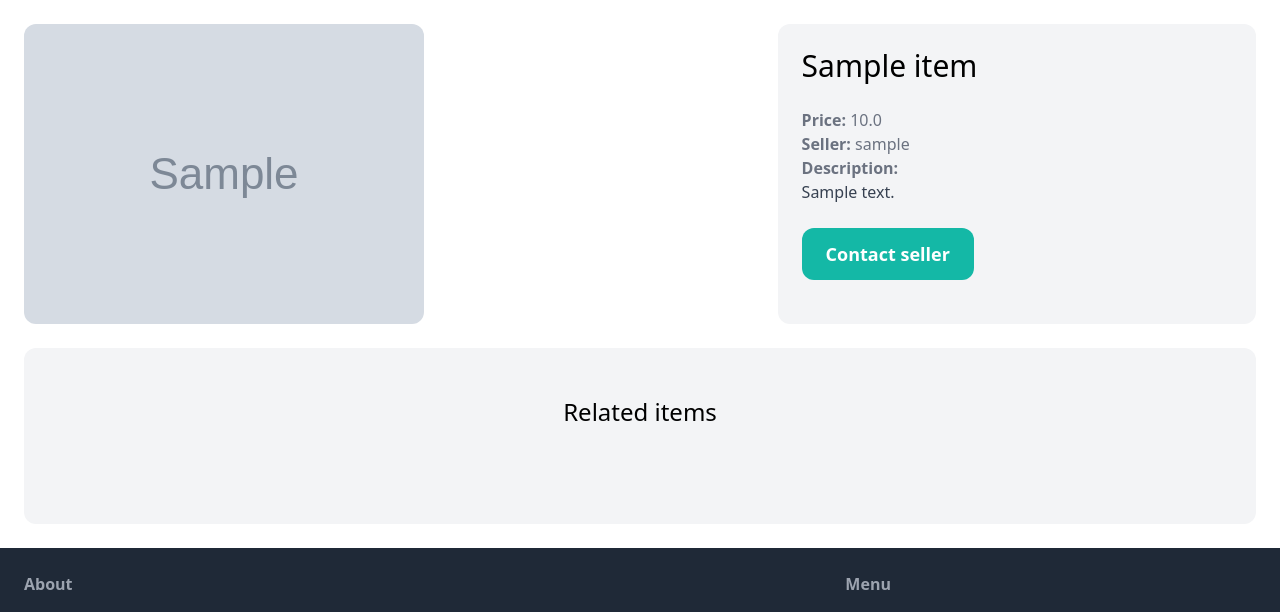
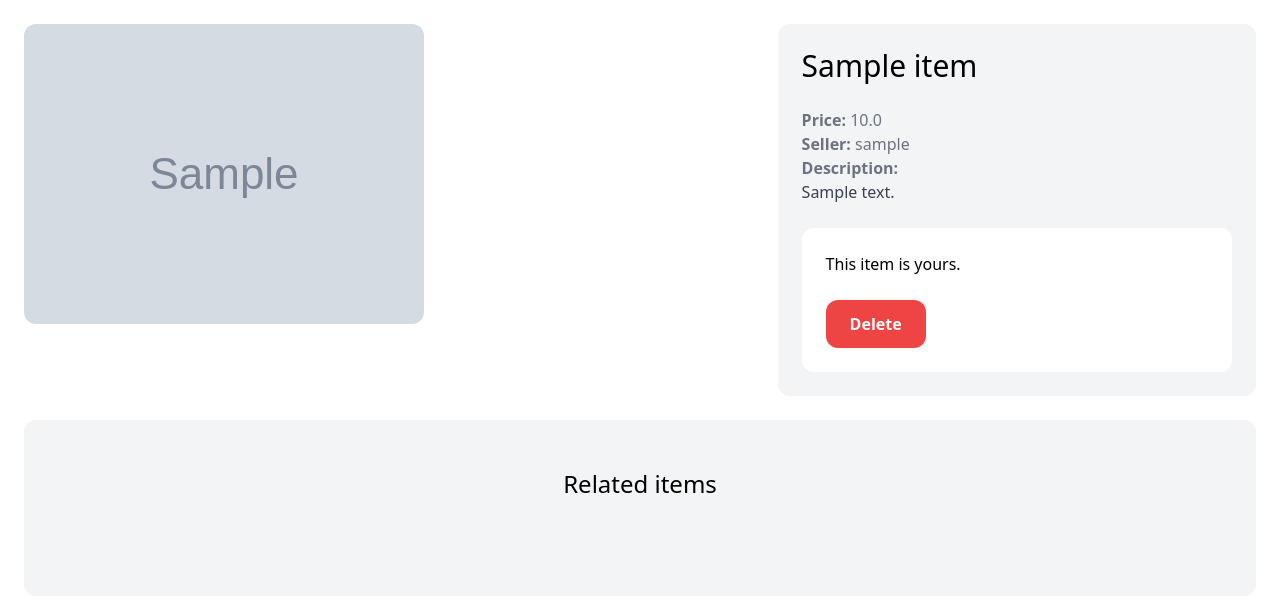
Before and after one commit to huaszu/marketplace-v1, a Django app: page /items/1/ in a window 1280 px wide. Shown: the part 77-689 px from the top of the page. Run offline with Django 4.2, Linux system fonts and the light colour scheme; a user stored in the database is signed in; tables that the repository leaves empty hold one stand-in row (values such as "Sample post"); grey boxes marked "Sample" are stand-in pictures; some libraries are stand-ins or nearby versions.

Commit message:
Move view to delete an item from /dashboard/views.py to /item/views.py

```diff
--- a/dashboard/views.py
+++ b/dashboard/views.py
@@ -10,8 +10,3 @@
     return render(request, 'dashboard/index.html', {
         'items': items,
     })
-
-@login_required
-def delete(request, pk):
-    item = get_object_or_404(Item, pk=pk, created_by=request.user)
-    item.delete()
--- a/item/templates/item/detail.html
+++ b/item/templates/item/detail.html
@@ -20,9 +20,17 @@
             </p>
         {% endif %}
 
-        <a href="#" class="inline-block mt-6 px-6 py-3 text-lg font-semibold bg-teal-500 text-white rounded-xl hover:bg-teal-700">
-            Contact seller
-        </a>
+        {% if request.user == item.created_by %}
+            <div class="mt-6 p-6 bg-white rounded-xl">
+                <p>This item is yours.</p>
+
+                <a href="{% url 'item:delete' item.id %}" class="inline-block mt-6 px-6 py-3 text-log font-semibold text-white rounded-xl bg-red-500">Delete</a>
+            </div>
+        {% else %}
+            <a href="#" class="inline-block mt-6 px-6 py-3 text-lg font-semibold bg-teal-500 text-white rounded-xl hover:bg-teal-700">
+                Contact seller
+            </a>
+        {% endif %}
     </div>
 </div>
 
--- a/item/urls.py
+++ b/item/urls.py
@@ -7,4 +7,5 @@
 urlpatterns = [
     path('new/', views.new, name='new'),
     path('<int:pk>/', views.detail, name='detail'),
+    path('<int:pk>/delete/', views.delete, name='delete'),
 ]
--- a/item/views.py
+++ b/item/views.py
@@ -38,3 +38,10 @@
         'form': form,
         'title': 'New item',
     })
+
+@login_required
+def delete(request, pk):
+    item = get_object_or_404(Item, pk=pk, created_by=request.user)
+    item.delete()
+
+    return redirect('dashboard:index')
```
